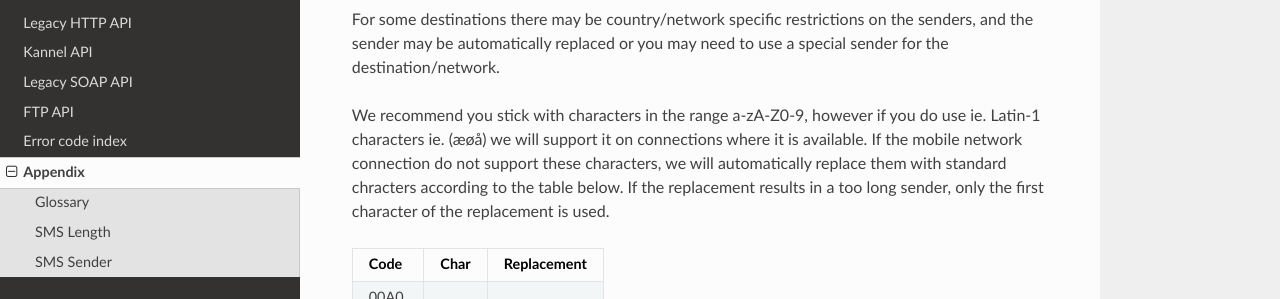
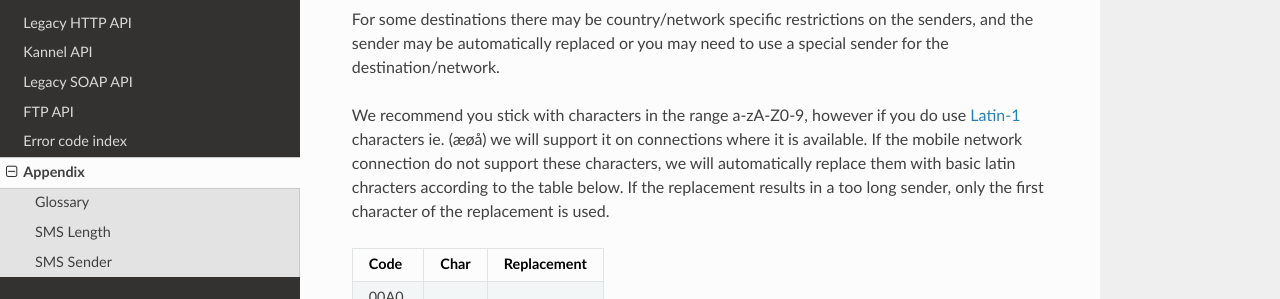
Before and after one commit to onlinecity/gatewayapi-docs, a Sphinx documentation site: the page built from docs/appendix.rst, in a window 1280 px wide and 900 px high, scrolled down 2289 px. Shown: the part 152-451 px from the top of the window. Built offline with Sphinx 7.4.7 and the Read the Docs theme 2.0.0, drawn with Linux system fonts in a browser that asks for light colours.

Commit message:
Fix link

```diff
--- a/docs/appendix.rst
+++ b/docs/appendix.rst
@@ -130,9 +130,9 @@ senders, and the sender may be automatically replaced or you may need to use a
 special sender for the destination/network.
 
 We recommend you stick with characters in the range a-zA-Z0-9, however if you
-do use ie. _`Latin-1` characters ie. (æøå) we will support it on connections
+do use `Latin-1`_ characters ie. (æøå) we will support it on connections
 where it is available. If the mobile network connection do not support these
-characters, we will automatically replace them with standard chracters
+characters, we will automatically replace them with basic latin chracters
 according to the table below. If the replacement results in a too long sender,
 only the first character of the replacement is used.
 
@@ -241,3 +241,5 @@ We route the traffic to the best connection regardless of their support of
 special characters, so you may experience the sender is replaced. With that
 said, if you have a special need for these characters in your sender fields,
 contact support and we can work something out.
+
+.. _`Latin-1`: https://unicode-table.com/en/blocks/latin-1-supplement/
```
